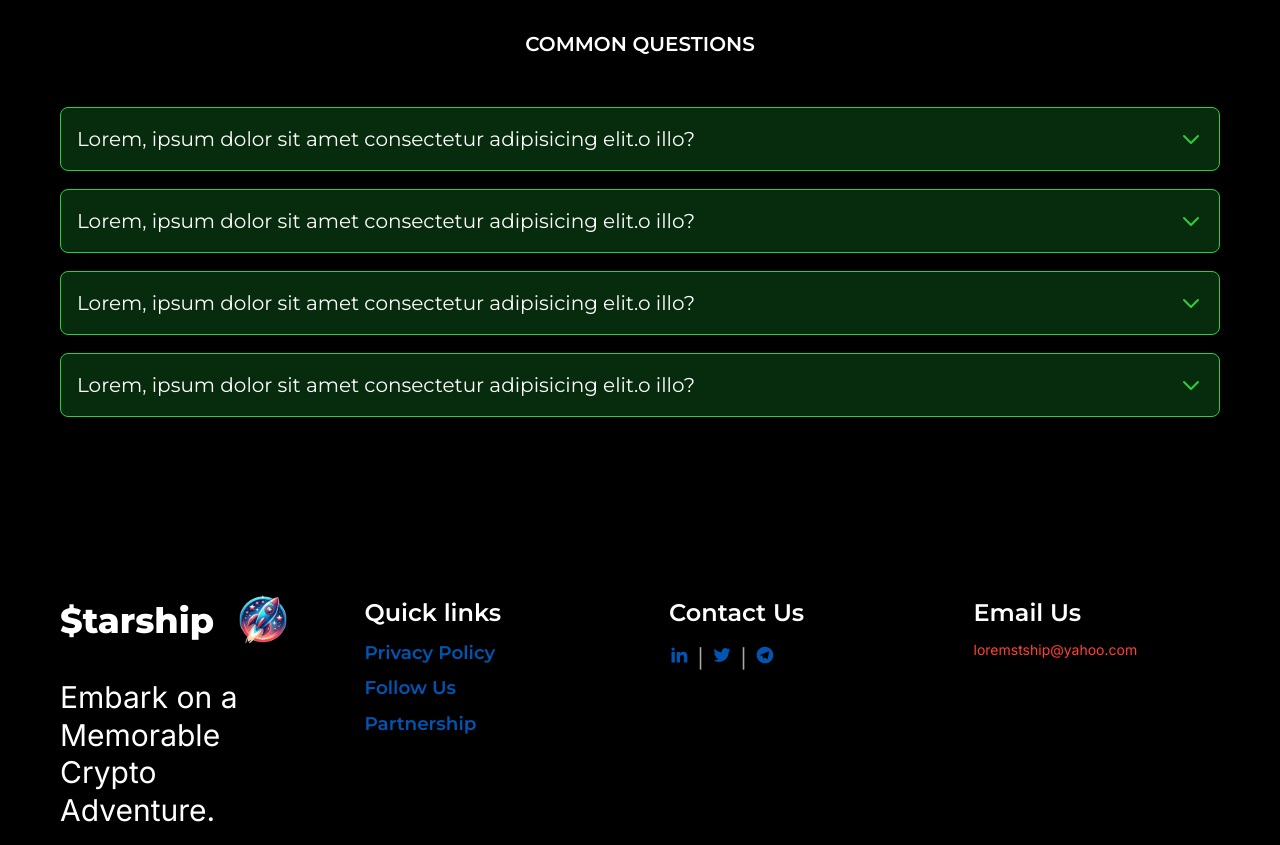
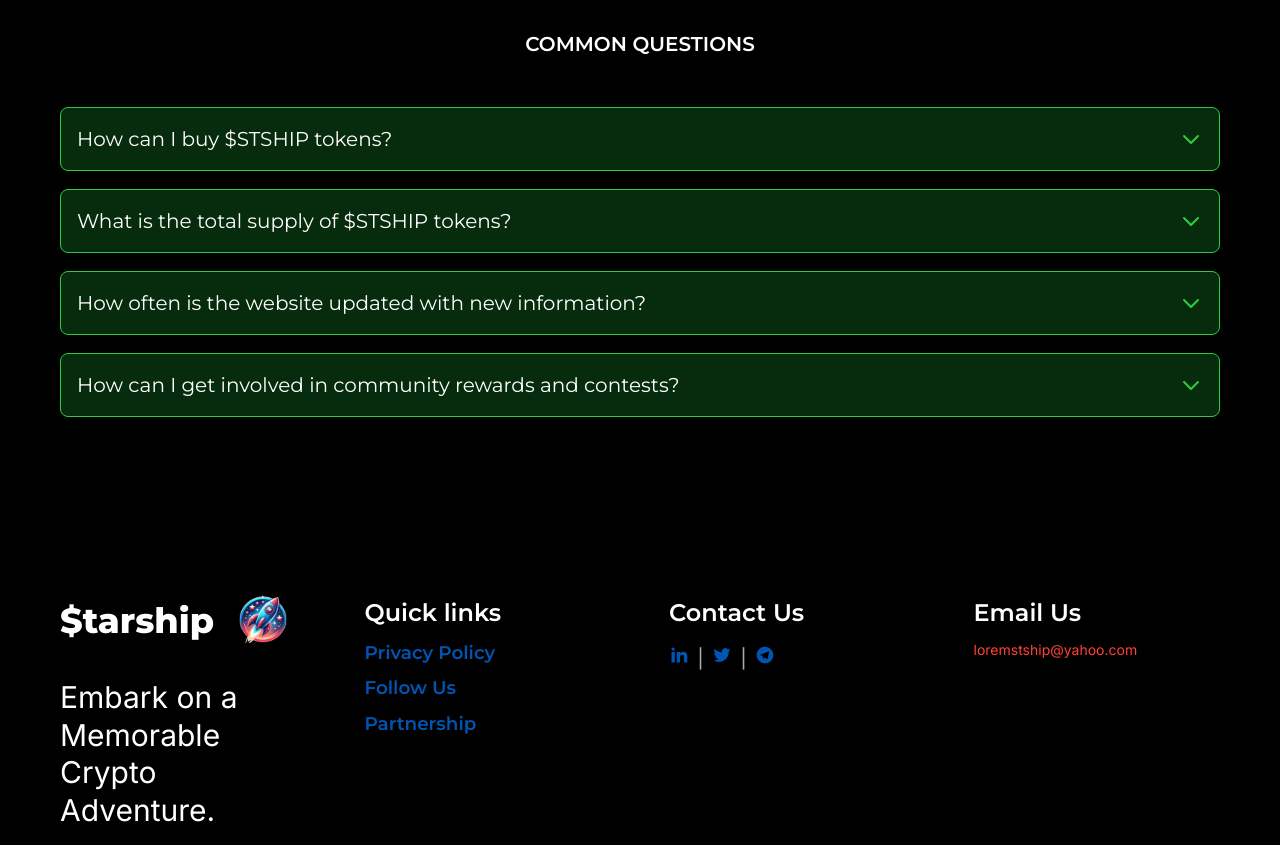
Before and after one commit to chochodev/STSHIP---COIN-MEME, a React (Create React App) app: page / in a window 1280 px wide. Shown: the part 7860-8705 px from the top of the page. Built offline with nearby package versions, Linux system fonts and the light colour scheme.

Commit message:
done with q&a - first draft

```diff
--- a/src/views/home/s9_q&a/index.jsx
+++ b/src/views/home/s9_q&a/index.jsx
@@ -22,20 +22,20 @@ const QA = () => {
       <h1 className="text-[1.25rem] text-[#ffffff] font-semibold font-montserrat tracking-[15%] w-full text-center ">COMMON QUESTIONS</h1>
       <div className='flex flex-col gap-[1rem] w-full'>
         <QACard
-          question={'Lorem, ipsum dolor sit amet consectetur adipisicing elit.o illo?'}
-          answer={'Lorem, ipsum dolor sit amet consectetur adipisicing elit. Corrupti quasi provident quos at ut voluptatem sunt obcaecati numquam consectetur? Corporis architecto cumque sapiente nemo illo?'}
+          question={'How can I buy $STSHIP tokens?'}
+          answer={'You can purchase $STSHIP tokens on platforms like Raydium, Jupiter, and Birdaye. Simply follow the links provided in the "How to Buy" section on our website.'}
         />
         <QACard
-          question={'Lorem, ipsum dolor sit amet consectetur adipisicing elit.o illo?'}
-          answer={'Lorem, ipsum dolor sit amet consectetur adipisicing elit. Corrupti quasi provident quos at ut voluptatem sunt obcaecati numquam consectetur? Corporis architecto cumque sapiente nemo illo?'}
+          question={' What is the total supply of $STSHIP tokens?'}
+          answer={'The total supply of $STSHIP tokens is same as the burned tokens totalling at 120 billion.'}
         />
         <QACard
-          question={'Lorem, ipsum dolor sit amet consectetur adipisicing elit.o illo?'}
-          answer={'Lorem, ipsum dolor sit amet consectetur adipisicing elit. Corrupti quasi provident quos at ut voluptatem sunt obcaecati numquam consectetur? Corporis architecto cumque sapiente nemo illo?'}
+          question={'How often is the website updated with new information?'}
+          answer={' We strive to keep our website regularly updated with the latest information, especially regarding tokenomics, partnerships, roadmap, and how to buy.'}
         />
         <QACard
-          question={'Lorem, ipsum dolor sit amet consectetur adipisicing elit.o illo?'}
-          answer={'Lorem, ipsum dolor sit amet consectetur adipisicing elit. Corrupti quasi provident quos at ut voluptatem sunt obcaecati numquam consectetur? Corporis architecto cumque sapiente nemo illo?'}
+          question={'How can I get involved in community rewards and contests?'}
+          answer={'Keep an eye on our announcements and social media channels for information on upcoming community rewards, contests, and ventures. Participation details will be shared in advance.'}
         />
       </div>
     </div>
```
